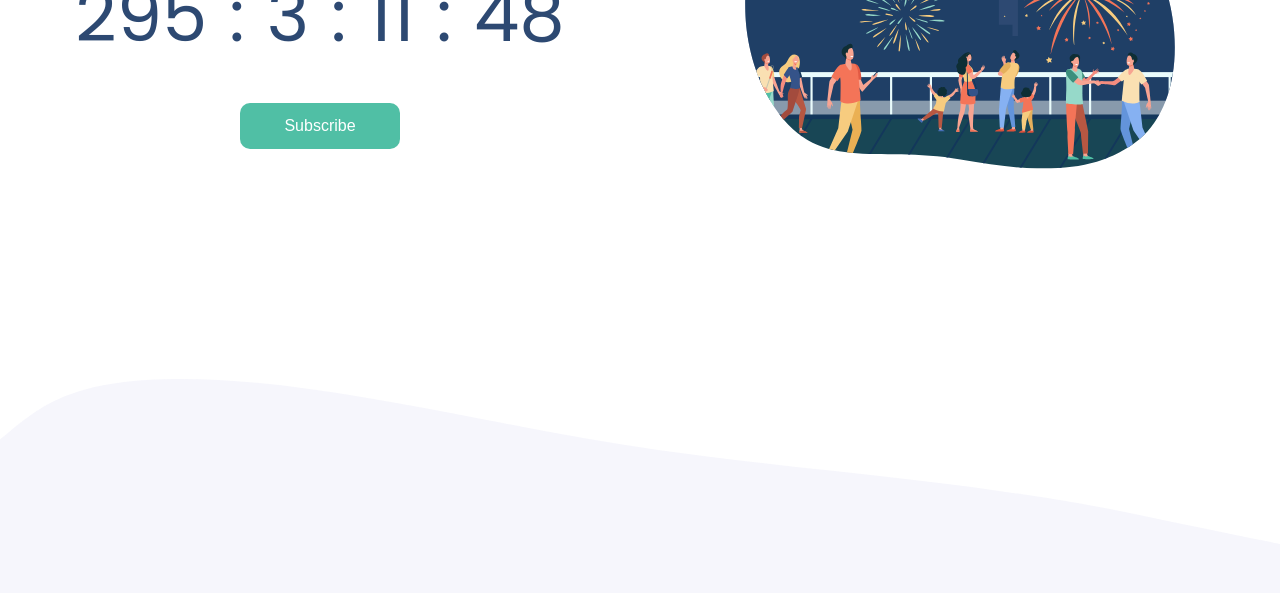
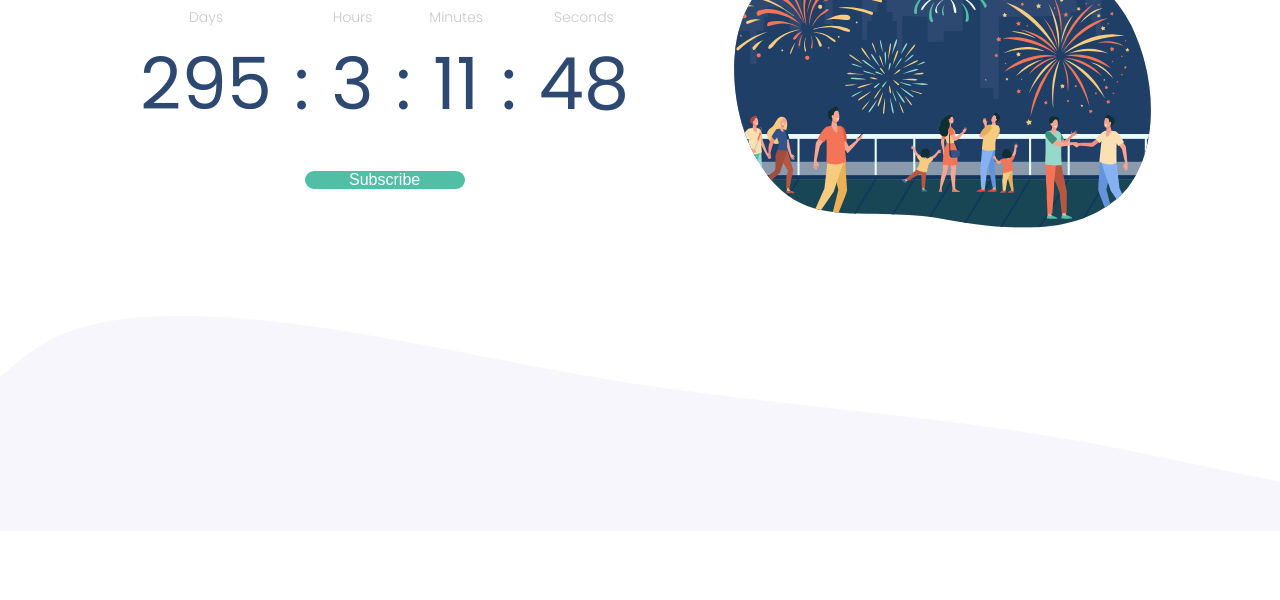
Before and after one commit to nicolepeiker/desafio-countdown, a plain HTML site: page index.html in a window 1280 px wide. Shown: the part 269-869 px from the top of the page. After the commit the page ends 800 px from the top, so only its background shows below. Drawn offline with Linux system fonts and the light colour scheme.

Commit message:
alteração de grid pra flex

```diff
--- a/index.html
+++ b/index.html
@@ -17,6 +17,7 @@
     <div class="top">
       <img src="images/top-image.svg" alt="grey marks on the top page" />
     </div>
+    <div class="container">
       <div class="countdown">
         <h2>New Year 2023...</h2>
         <table>
@@ -62,6 +63,7 @@
       <div class="fireworks">
         <img src="images/2023.svg" alt="happy people watching fireworks" />
       </div>
+    </div>
     <footer>
       <img src="images/bottom-image.svg" alt="grey marks on the bottom page" />
     </footer>
--- a/style.css
+++ b/style.css
@@ -13,34 +13,31 @@
 body {
   width: 100vw;
   height: 100vh;
-  display: grid;
-  grid-template-areas:
-    'top top'
-    'countdown fireworks'
-    'footer footer';
+  display: flex;
   font-family: 'Poppins', sans-serif;
-  margin: 0 auto;
-  justify-content: space-between;
-}
-
-.top {
-  grid-area: top;
 }
 
 .top img {
-  width: 100%;
-  position: relative;
+  position: fixed;
   top: 0;
   left: 0;
+  width: 100%;
+}
+
+.container {
+  margin: auto;
+  width: 80%;
+  height: 50%;
+  display: flex;
+  justify-content: space-between;
+  z-index: 1;
 }
 
 .countdown {
-  grid-area: countdown;
   display: flex;
   flex-direction: column;
   align-items: center;
-  justify-content: center;
-  width: 50vw;
+  justify-content: left;
 }
 
 .countdown h2 {
@@ -148,20 +145,22 @@ form .subscribe button {
 }
 
 .fireworks {
-  grid-area: fireworks;
+  width: 100%;
+  position: relative;
+  text-align: right;
 }
 
 .fireworks img {
-  height: 60%;
+  height: 300px;
+  margin: 0 auto;
 }
-
 footer {
-  grid-area: footer;
+  z-index: 0;
 }
 
 footer img {
   width: 100%;
-  position: relative;
+  position: fixed;
   bottom: 0;
   left: 0;
 }
```
Lines whose indentation alone changed are shown as unchanged.
